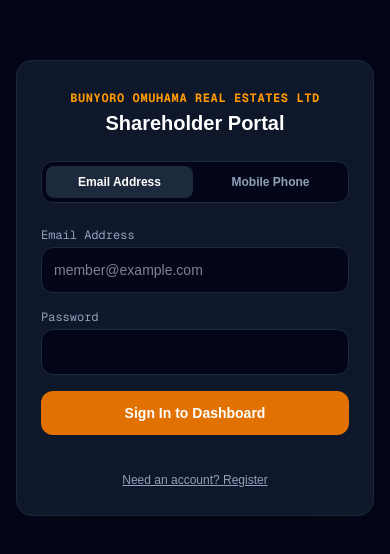
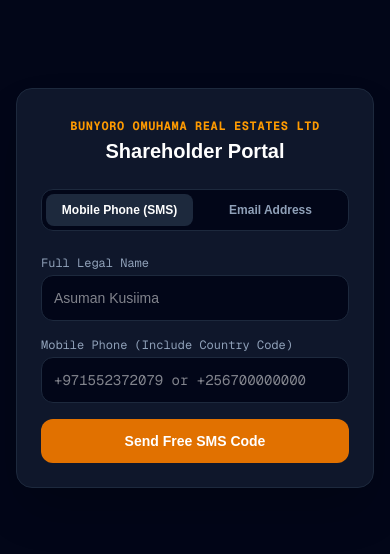
Before and after one commit to Proforgeflow/bunyoro-board-portal, a Next.js app: page /login in a window 390 px wide. Shown: the part 134-688 px from the top of the page. Built offline with nearby package versions, Linux system fonts and the light colour scheme; no server answers.

Commit message:
Deploy Firebase Phone Auth component with Vercel env integration

```diff
--- a/app/login/page.tsx
+++ b/app/login/page.tsx
@@ -1,11 +1,13 @@
 'use client'
 
-import { useState } from 'react'
+import { useState, useEffect } from 'react'
 import { createClient } from '@/utils/supabase/client'
+import { firebaseAuth } from '@/utils/firebase'
+import { RecaptchaVerifier, signInWithPhoneNumber, ConfirmationResult } from 'firebase/auth'
 
 export default function AuthPage() {
   const supabase = createClient()
-  const [authMethod, setAuthMethod] = useState<'email' | 'phone'>('email')
+  const [authMethod, setAuthMethod] = useState<'email' | 'phone'>('phone')
   const [isSignUp, setIsSignUp] = useState(false)
   const [loading, setLoading] = useState(false)
 
@@ -16,8 +18,28 @@ export default function AuthPage() {
   const [phone, setPhone] = useState('')
   const [otpCode, setOtpCode] = useState('')
   const [awaitingOtp, setAwaitingOtp] = useState(false)
+  const [confirmationResult, setConfirmationResult] = useState<ConfirmationResult | null>(null)
 
-  // Email Auth
+  useEffect(() => {
+    // Setup invisible reCAPTCHA for Firebase Phone Auth
+    if (typeof window !== 'undefined' && !window.recaptchaVerifier) {
+      try {
+        window.recaptchaVerifier = new RecaptchaVerifier(firebaseAuth, 'recaptcha-container', {
+          size: 'invisible',
+          callback: () => {
+            // reCAPTCHA solved
+          },
+          'expired-callback': () => {
+            alert('reCAPTCHA expired. Please try sending SMS again.')
+          }
+        })
+      } catch (err) {
+        console.error('Firebase Recaptcha error:', err)
+      }
+    }
+  }, [])
+
+  // Email Sign In / Sign Up
   const handleEmailAuth = async (e: React.FormEvent) => {
     e.preventDefault()
     setLoading(true)
@@ -38,54 +60,77 @@ export default function AuthPage() {
     setLoading(false)
   }
 
-  // Phone Auth (SMS OTP)
+  // Firebase SMS OTP Dispatcher
   const handleSendPhoneOtp = async (e: React.FormEvent) => {
     e.preventDefault()
     setLoading(true)
 
-    const { error } = await supabase.auth.signInWithOtp({
-      phone,
-      options: {
-        data: { full_name: fullName },
-      },
+    try {
+      const appVerifier = window.recaptchaVerifier
+      const confirmation = await signInWithPhoneNumber(firebaseAuth, phone, appVerifier)
+      setConfirmationResult(confirmation)
+      setAwaitingOtp(true)
+    } catch (error: any) {
+      alert(`SMS Failed: ${error.message}`)
+      if (window.recaptchaVerifier) {
+        window.recaptchaVerifier.render().then((widgetId: any) => {
+          window.grecaptcha.reset(widgetId)
         })
-
-    if (error) {
-      alert(error.message)
-    } else {
-      setAwaitingOtp(true)
+      }
     }
     setLoading(false)
   }
 
+  // Verify SMS OTP
   const handleVerifyPhoneOtp = async (e: React.FormEvent) => {
     e.preventDefault()
+    if (!confirmationResult) return
     setLoading(true)
 
-    const { error } = await supabase.auth.verifyOtp({
-      phone,
-      token: otpCode,
-      type: 'sms',
+    try {
+      const userCredential = await confirmationResult.confirm(otpCode)
+      const firebaseUser = userCredential.user
+
+      // Upsert profile record into Supabase public.profiles
+      const { error } = await supabase.from('profiles').upsert({
+        id: firebaseUser.uid,
+        phone: firebaseUser.phoneNumber || phone,
+        full_name: fullName || 'Shareholder',
+        role: 'shareholder',
+        status: 'pending'
       })
 
       if (error) {
-      alert(error.message)
-    } else {
+        console.error('Supabase profile sync note:', error.message)
+      }
+
       window.location.href = '/dashboard'
+    } catch (error: any) {
+      alert(`Invalid OTP Code: ${error.message}`)
     }
     setLoading(false)
   }
 
   return (
     <div className="min-h-screen bg-slate-950 flex items-center justify-center p-4">
+      {/* Invisible Recaptcha Mounting Point */}
+      <div id="recaptcha-container"></div>
+
       <div className="bg-slate-900 border border-slate-800 p-6 sm:p-8 rounded-2xl max-w-md w-full shadow-2xl space-y-6">
         <div className="text-center space-y-1">
           <span className="text-xs font-mono font-bold text-amber-500 uppercase tracking-wider">Bunyoro Omuhama Real Estates LTD</span>
           <h1 className="text-xl font-extrabold text-white">Shareholder Portal</h1>
         </div>
 
-        {/* Method Switcher Tabs */}
+        {/* Auth Method Switcher */}
         <div className="grid grid-cols-2 gap-1 bg-slate-950 p-1 rounded-xl border border-slate-800 text-xs font-semibold">
+          <button
+            type="button"
+            onClick={() => { setAuthMethod('phone'); setAwaitingOtp(false); }}
+            className={`py-2 rounded-lg transition ${authMethod === 'phone' ? 'bg-slate-800 text-white' : 'text-slate-400 hover:text-white'}`}
+          >
+            Mobile Phone (SMS)
+          </button>
           <button
             type="button"
             onClick={() => { setAuthMethod('email'); setAwaitingOtp(false); }}
@@ -93,14 +138,66 @@ export default function AuthPage() {
           >
             Email Address
           </button>
+        </div>
+
+        {/* MOBILE PHONE FORM */}
+        {authMethod === 'phone' && !awaitingOtp && (
+          <form onSubmit={handleSendPhoneOtp} className="space-y-4 text-sm">
+            <div>
+              <label className="block text-xs font-mono text-slate-400 mb-1">Full Legal Name</label>
+              <input
+                type="text"
+                required
+                value={fullName}
+                onChange={(e) => setFullName(e.target.value)}
+                placeholder="Asuman Kusiima"
+                className="w-full bg-slate-950 border border-slate-800 p-3 rounded-xl text-white focus:outline-none focus:border-amber-500"
+              />
+            </div>
+            <div>
+              <label className="block text-xs font-mono text-slate-400 mb-1">Mobile Phone (Include Country Code)</label>
+              <input
+                type="tel"
+                required
+                value={phone}
+                onChange={(e) => setPhone(e.target.value)}
+                placeholder="+971552372079 or +256700000000"
+                className="w-full bg-slate-950 border border-slate-800 p-3 rounded-xl text-white font-mono focus:outline-none focus:border-amber-500"
+              />
+            </div>
             <button
-            type="button"
-            onClick={() => { setAuthMethod('phone'); setAwaitingOtp(false); }}
-            className={`py-2 rounded-lg transition ${authMethod === 'phone' ? 'bg-slate-800 text-white' : 'text-slate-400 hover:text-white'}`}
+              type="submit"
+              disabled={loading}
+              className="w-full bg-amber-600 hover:bg-amber-500 text-white font-bold py-3 rounded-xl transition"
             >
-            Mobile Phone
+              {loading ? 'Requesting SMS...' : 'Send Free SMS Code'}
             </button>
+          </form>
+        )}
+
+        {/* OTP VERIFICATION FORM */}
+        {authMethod === 'phone' && awaitingOtp && (
+          <form onSubmit={handleVerifyPhoneOtp} className="space-y-4 text-sm">
+            <div>
+              <label className="block text-xs font-mono text-slate-400 mb-1">Enter 6-Digit SMS Code sent to {phone}</label>
+              <input
+                type="text"
+                required
+                value={otpCode}
+                onChange={(e) => setOtpCode(e.target.value)}
+                placeholder="123456"
+                className="w-full bg-slate-950 border border-slate-800 p-3 rounded-xl text-amber-400 font-mono text-center text-lg tracking-widest focus:outline-none focus:border-amber-500"
+              />
             </div>
+            <button
+              type="submit"
+              disabled={loading}
+              className="w-full bg-emerald-600 hover:bg-emerald-500 text-white font-bold py-3 rounded-xl transition"
+            >
+              {loading ? 'Verifying Code...' : 'Verify & Enter Portal'}
+            </button>
+          </form>
+        )}
 
         {/* EMAIL FORM */}
         {authMethod === 'email' && (
@@ -144,71 +241,8 @@ export default function AuthPage() {
               disabled={loading}
               className="w-full bg-amber-600 hover:bg-amber-500 text-white font-bold py-3 rounded-xl transition"
             >
-              {loading ? 'Processing...' : isSignUp ? 'Create Shareholder Account' : 'Sign In to Dashboard'}
+              {loading ? 'Processing...' : isSignUp ? 'Create Account' : 'Sign In'}
             </button>
-          </form>
-        )}
-
-        {/* MOBILE PHONE FORM */}
-        {authMethod === 'phone' && !awaitingOtp && (
-          <form onSubmit={handleSendPhoneOtp} className="space-y-4 text-sm">
-            <div>
-              <label className="block text-xs font-mono text-slate-400 mb-1">Full Legal Name</label>
-              <input
-                type="text"
-                required
-                value={fullName}
-                onChange={(e) => setFullName(e.target.value)}
-                placeholder="Asuman Kusiima"
-                className="w-full bg-slate-950 border border-slate-800 p-3 rounded-xl text-white focus:outline-none focus:border-amber-500"
-              />
-            </div>
-            <div>
-              <label className="block text-xs font-mono text-slate-400 mb-1">Mobile Phone Number (International Format)</label>
-              <input
-                type="tel"
-                required
-                value={phone}
-                onChange={(e) => setPhone(e.target.value)}
-                placeholder="+256700000000"
-                className="w-full bg-slate-950 border border-slate-800 p-3 rounded-xl text-white font-mono focus:outline-none focus:border-amber-500"
-              />
-            </div>
-            <button
-              type="submit"
-              disabled={loading}
-              className="w-full bg-amber-600 hover:bg-amber-500 text-white font-bold py-3 rounded-xl transition"
-            >
-              {loading ? 'Sending SMS Code...' : 'Send SMS Verification Code'}
-            </button>
-          </form>
-        )}
-
-        {/* OTP VERIFICATION FORM */}
-        {authMethod === 'phone' && awaitingOtp && (
-          <form onSubmit={handleVerifyPhoneOtp} className="space-y-4 text-sm">
-            <div>
-              <label className="block text-xs font-mono text-slate-400 mb-1">Enter 6-Digit SMS Code sent to {phone}</label>
-              <input
-                type="text"
-                required
-                value={otpCode}
-                onChange={(e) => setOtpCode(e.target.value)}
-                placeholder="123456"
-                className="w-full bg-slate-950 border border-slate-800 p-3 rounded-xl text-amber-400 font-mono text-center text-lg tracking-widest focus:outline-none focus:border-amber-500"
-              />
-            </div>
-            <button
-              type="submit"
-              disabled={loading}
-              className="w-full bg-emerald-600 hover:bg-emerald-500 text-white font-bold py-3 rounded-xl transition"
-            >
-              {loading ? 'Verifying Code...' : 'Verify & Enter Portal'}
-            </button>
-          </form>
-        )}
-
-        {authMethod === 'email' && (
             <div className="text-center pt-2">
               <button
                 type="button"
@@ -218,8 +252,17 @@ export default function AuthPage() {
                 {isSignUp ? 'Already have an account? Sign In' : 'Need an account? Register'}
               </button>
             </div>
+          </form>
         )}
       </div>
     </div>
   )
 }
+
+// Add global window declaration for RecaptchaVerifier
+declare global {
+  interface Window {
+    recaptchaVerifier: any
+    grecaptcha: any
+  }
+}
--- /dev/null
+++ b/utils/firebase.ts
@@ -0,0 +1,14 @@
+import { initializeApp, getApps, getApp } from "firebase/app";
+import { getAuth } from "firebase/auth";
+
+const firebaseConfig = {
+  apiKey: process.env.NEXT_PUBLIC_FIREBASE_API_KEY,
+  authDomain: process.env.NEXT_PUBLIC_FIREBASE_AUTH_DOMAIN,
+  projectId: process.env.NEXT_PUBLIC_FIREBASE_PROJECT_ID,
+  storageBucket: process.env.NEXT_PUBLIC_FIREBASE_STORAGE_BUCKET,
+  messagingSenderId: process.env.NEXT_PUBLIC_FIREBASE_MESSAGING_SENDER_ID,
+  appId: process.env.NEXT_PUBLIC_FIREBASE_APP_ID,
+};
+
+const app = getApps().length > 0 ? getApp() : initializeApp(firebaseConfig);
+export const firebaseAuth = getAuth(app);
```
Lines whose indentation alone changed are shown as unchanged.
